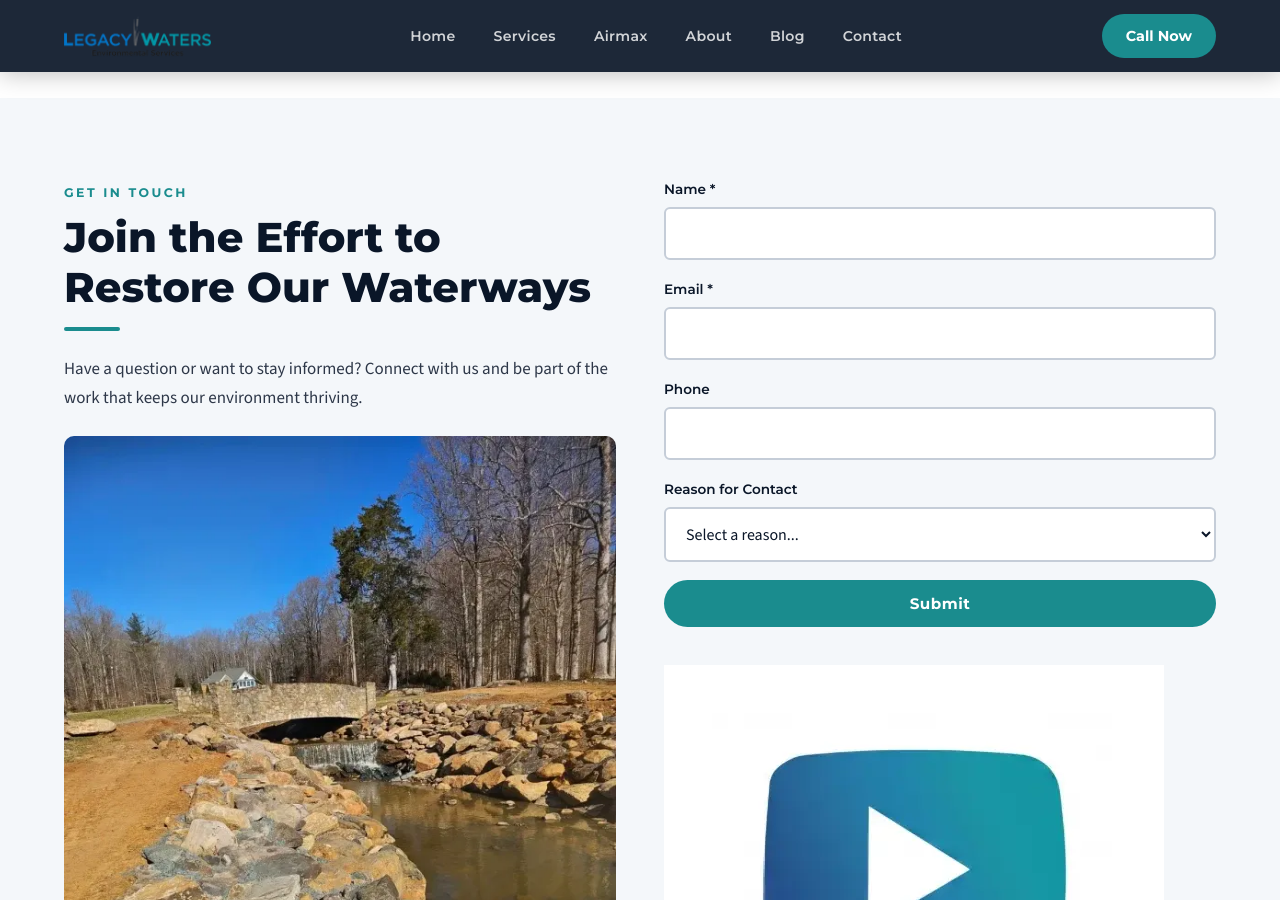
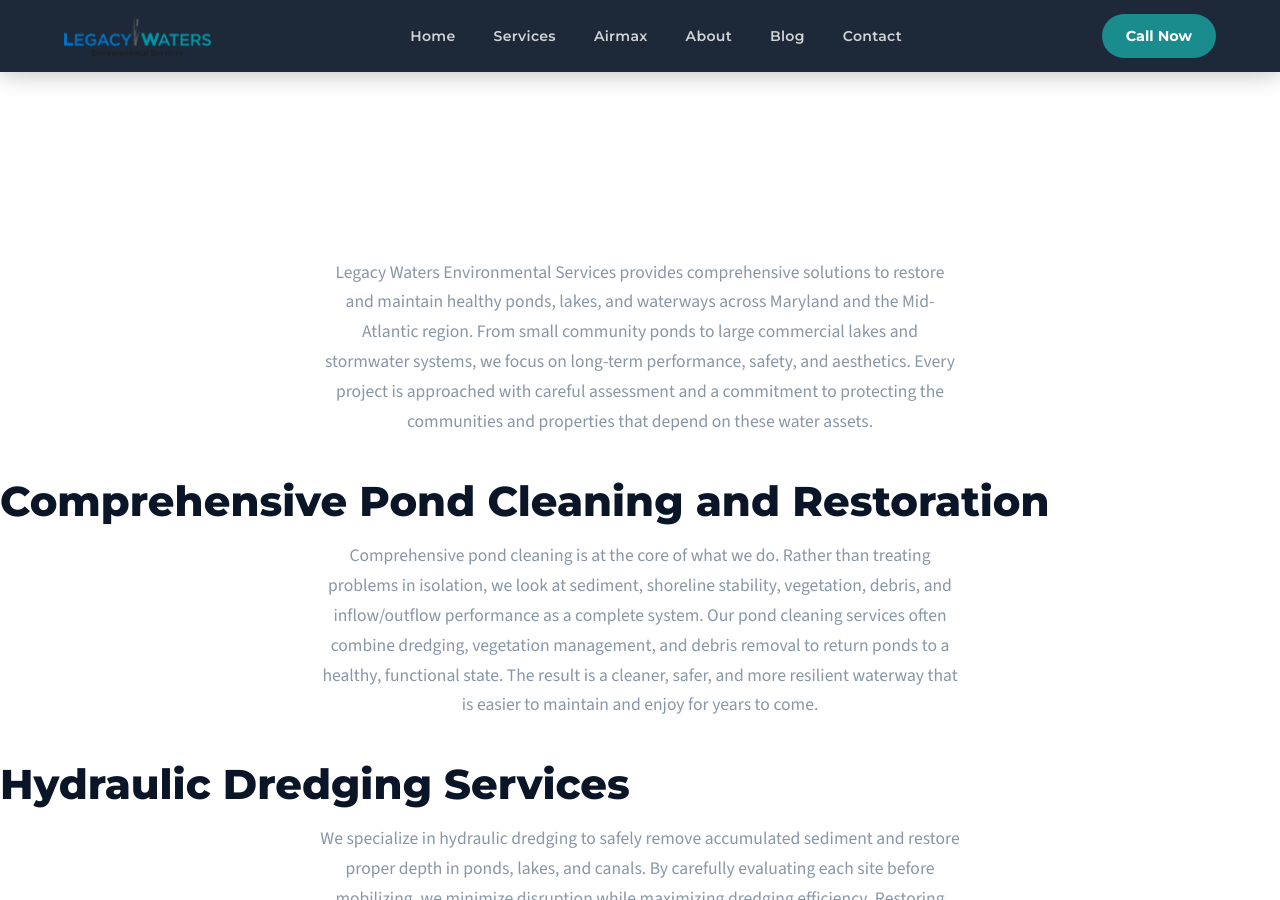
Before and after one commit to JimmyFlame77/Legacy-Waters, a Jekyll site: the page built from index.html, in a window 1280 px wide and 900 px high, scrolled down 2583 px. Built offline with Jekyll 4.4.1, drawn with Linux system fonts in a browser that asks for light colours; some of the changed text lies outside the part shown.

Commit message:
Update index.html

```diff
--- a/index.html
+++ b/index.html
@@ -60,6 +60,19 @@ description: "Legacy Waters Environmental Services provides hydraulic dredging,
   </div>
 </section>
 
+<!-- Additional Copy -->
+<section style="padding: 80px 0;"></section>
+  <div class="container" style="text-align: center;"></div>
+    <p class="section-subtitle section-subtitle-center">Legacy Waters Environmental Services provides comprehensive solutions to restore and maintain healthy ponds, lakes, and waterways across Maryland and the Mid-Atlantic region. From small community ponds to large commercial lakes and stormwater systems, we focus on long-term performance, safety, and aesthetics. Every project is approached with careful assessment and a commitment to protecting the communities and properties that depend on these water assets.</p>
+    <h2 class="section-heading fade-in">Comprehensive Pond Cleaning and Restoration</h2>
+    <p class="section-subtitle section-subtitle-center">Comprehensive pond cleaning is at the core of what we do. Rather than treating problems in isolation, we look at sediment, shoreline stability, vegetation, debris, and inflow/outflow performance as a complete system. Our pond cleaning services often combine dredging, vegetation management, and debris removal to return ponds to a healthy, functional state. The result is a cleaner, safer, and more resilient waterway that is easier to maintain and enjoy for years to come.</p>
+    <h2 class="section-heading fade-in">Hydraulic Dredging Services</h2>
+    <p class="section-subtitle section-subtitle-center">We specialize in hydraulic dredging to safely remove accumulated sediment and restore proper depth in ponds, lakes, and canals. By carefully evaluating each site before mobilizing, we minimize disruption while maximizing dredging efficiency. Restoring depth and capacity helps improve water quality, reduce flooding risk, and extend the life of existing infrastructure.</p>
+    <h2 class="section-heading fade-in">Aquatic Vegetation, Trash, and Debris Removal</h2>
+    <p class="section-subtitle section-subtitle-center">Overgrown or invasive vegetation can quickly turn a healthy waterway into a clogged and unattractive environment. Our aquatic vegetation removal services target nuisance species while respecting the broader ecosystem, reopening waterways for recreation and improving overall habitat balance. We also remove floating and submerged trash and debris that create hazards and visual blight, helping owners maintain clean, navigable, and professional-looking waterways.</p>
+  </div>
+</section>
+
 <!-- Contact Section -->
 <section class="contact-section fade-in" id="contact">
   <div class="container">
```
